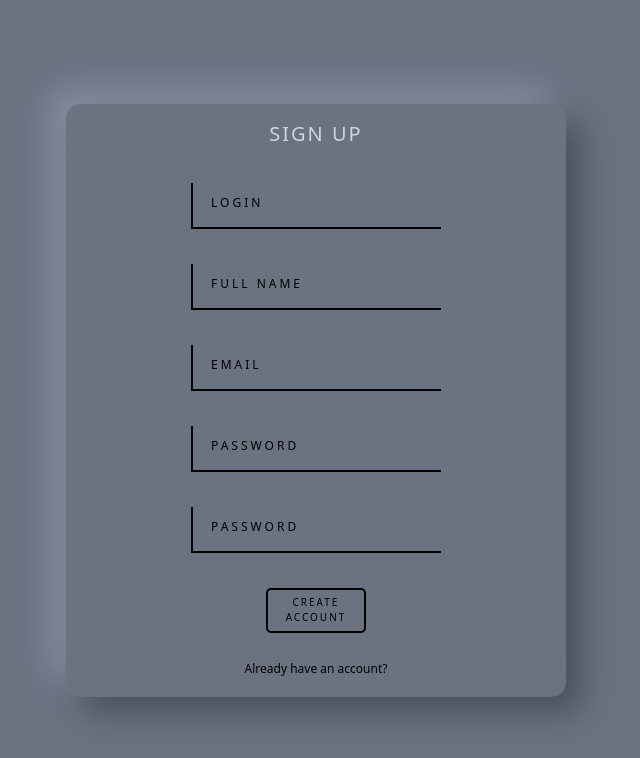
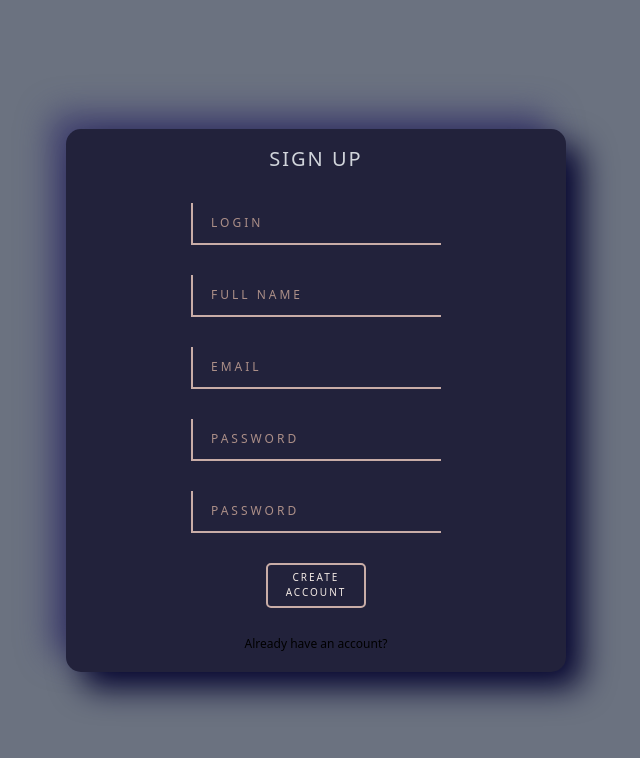
Before and after one commit to rising-gale/uevent_front, a React (Create React App) app: page /registration in a window 1280 px wide. Shown: the top 758 px of the page, without its empty margins (324-964 px from the left). Built offline with nearby package versions, Linux system fonts and the light colour scheme; no server answers.

Commit message:
Update registerPage.css

```diff
--- a/src/pages/styles/registerPage.css
+++ b/src/pages/styles/registerPage.css
@@ -5,23 +5,23 @@
     min-height: 350px;
     width: 500px;
     flex-direction: column;
-    gap: 35px;
+    gap: 30px;
     border-radius: 15px;
-    background: #6B7280;
-    box-shadow: 16px 16px 32px #4b505b,
-        -16px -16px 32px #8790a1;
+    background: #22223B;
+    box-shadow: 16px 16px 32px #05052f,
+        -16px -16px 32px #434371;
   }
 
 .registerCard div input{
     width: 100%;
-    padding: 10px;
+    padding: 8px;
     outline: none;
     border: none;
-    color: #000;
+    color: #F2E9E4;
     font-size: 1em;
     background: transparent;
-    border-left: 2px solid #000;
-    border-bottom: 2px solid #000;
+    border-left: 2px solid #C9ADA7;
+    border-bottom: 2px solid #C9ADA7;
     transition: 0.1s;
 }
 
@@ -34,7 +34,7 @@
     padding: 10px;
     pointer-events: none;
     font-size: 12px;
-    color: #000;
+    color: #ac8f88;
     text-transform: uppercase;
     transition: 0.5s;
     letter-spacing: 3px;
@@ -45,9 +45,9 @@
     transform: translateX(143px) translateY(-15px);
     font-size: 0.8em;
     padding: 5px 10px;
-    background: #4b505b;
+    background: #313345;
     letter-spacing: 0.2em;
-    color: #fff;
+    color: #ac8f88;
     border: 2px;
 }
 
@@ -61,7 +61,7 @@
 }
 
 .registerCard div input:valid, input:focus{
-    border: 2px solid #000;
+    border: 2px solid #C9ADA7;
 
 }
 
@@ -69,16 +69,17 @@
     height: 45px;
     width: 100px;
     border-radius: 5px;
-    border: 2px solid #000;
+    border: 2px solid #C9ADA7;
     cursor: pointer;
     background-color: transparent;
     transition: 0.5s;
     text-transform: uppercase;
     font-size: 10px;
     letter-spacing: 2px;
+    color: #F2E9E4;
 }
 
 .registerCard button:hover{
-    background-color: rgb(111, 115, 124);
-    color: white;
+    background-color: #4A4E69;
+    color: C9ADA7;
 }
```
